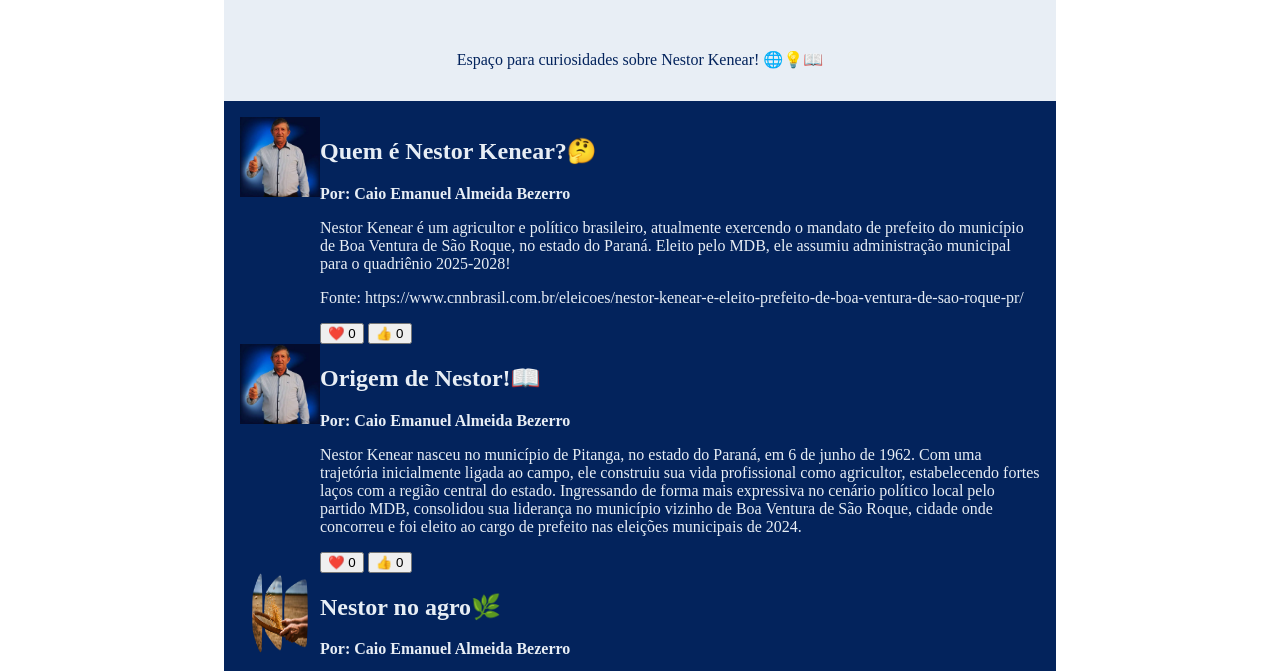
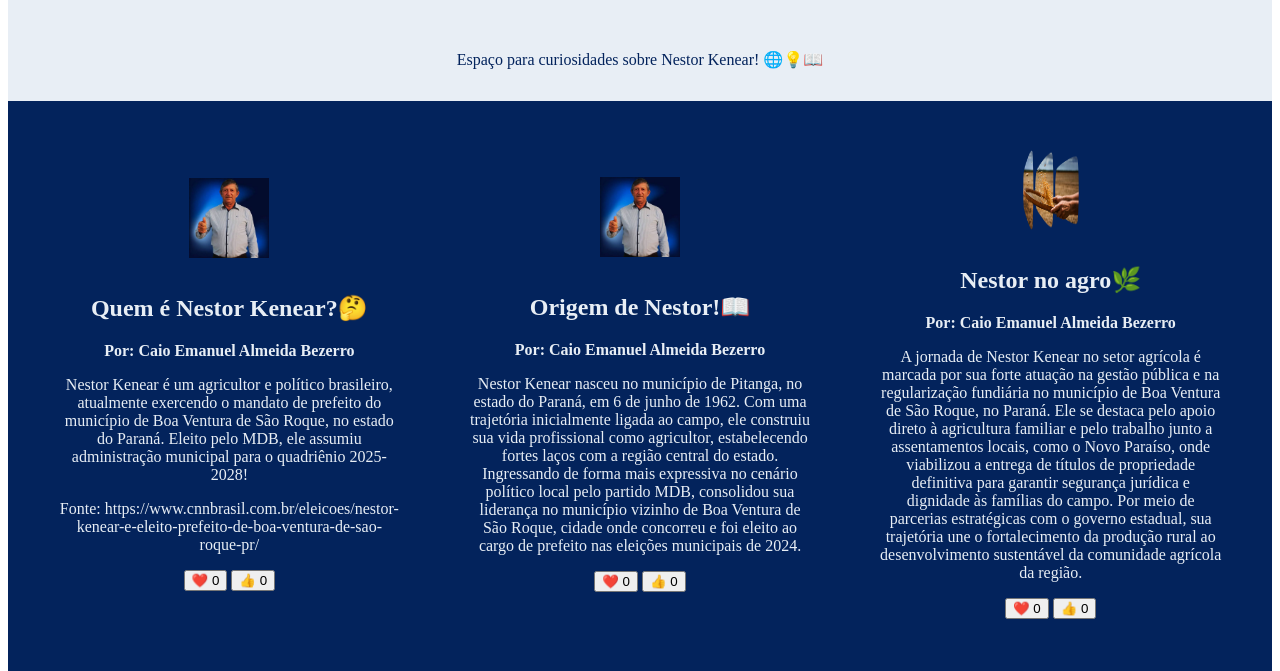
Before and after one commit to caiobezerro-art/Blog-Nestor-melhorias, a plain HTML site: page index.html in a window 1280 px wide. Shown: the part 176-847 px from the top of the page. Drawn offline with Linux system fonts and the light colour scheme.

Commit message:
atualização

```diff
--- a/style.css
+++ b/style.css
@@ -1,8 +1,11 @@
+body {
+    max-width: 100vw;
+}
+
 header{
     background-color: #e8eef5;
     color:#03235c;
     text-align: center;
-    max-width: 800px;
     margin: 0 auto;
     padding: 16px;
 }
@@ -10,13 +13,28 @@ header{
 main {
     background-color: #03235c;
     color:#e8eef5;
-    max-width: 800px;
     margin: 0 auto;
     padding: 16px;
+
+    display: flex;
+    flex-wrap: wrap;
 }
 
 article{
     display: flex;
+
+    border: 1px solid #03235c;
+
+    margin: 16px;
+    gap: 16px;
+    padding: 16px;
+
+    flex: 1 1 25%;
+
+    flex-direction: column;
+    align-items: center;
+    text-align: center;
+    justify-content: center;
 }
 
 img{
```
